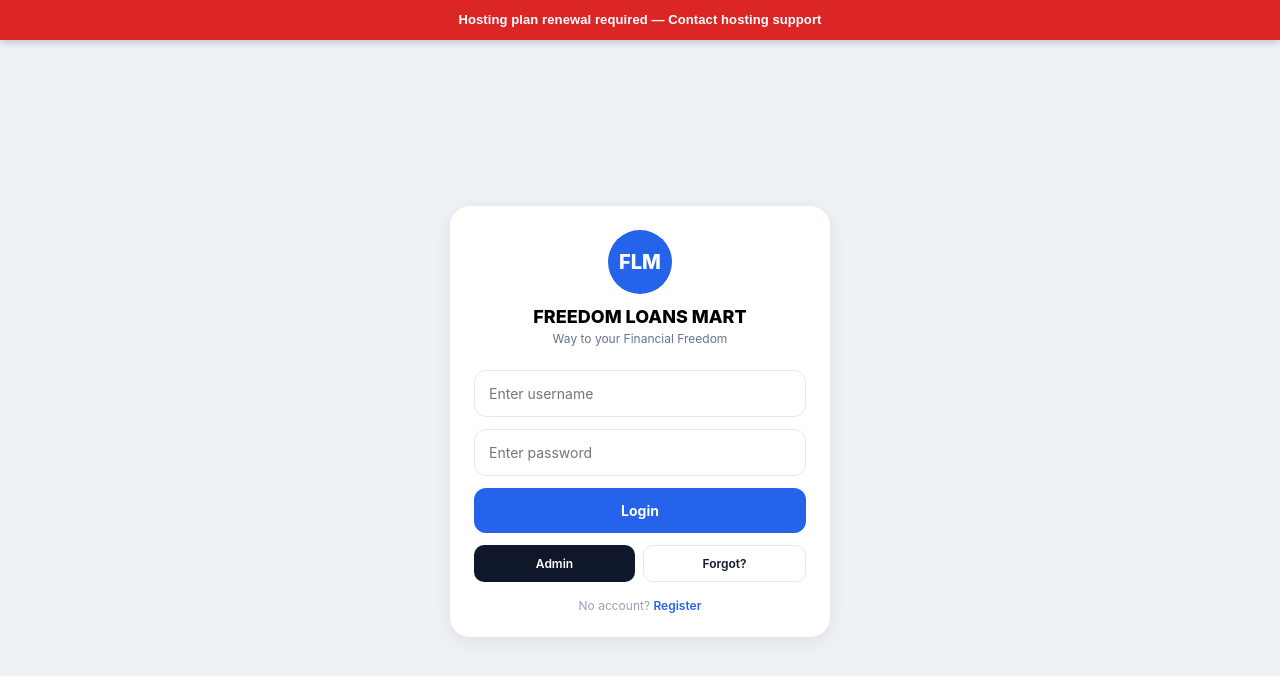
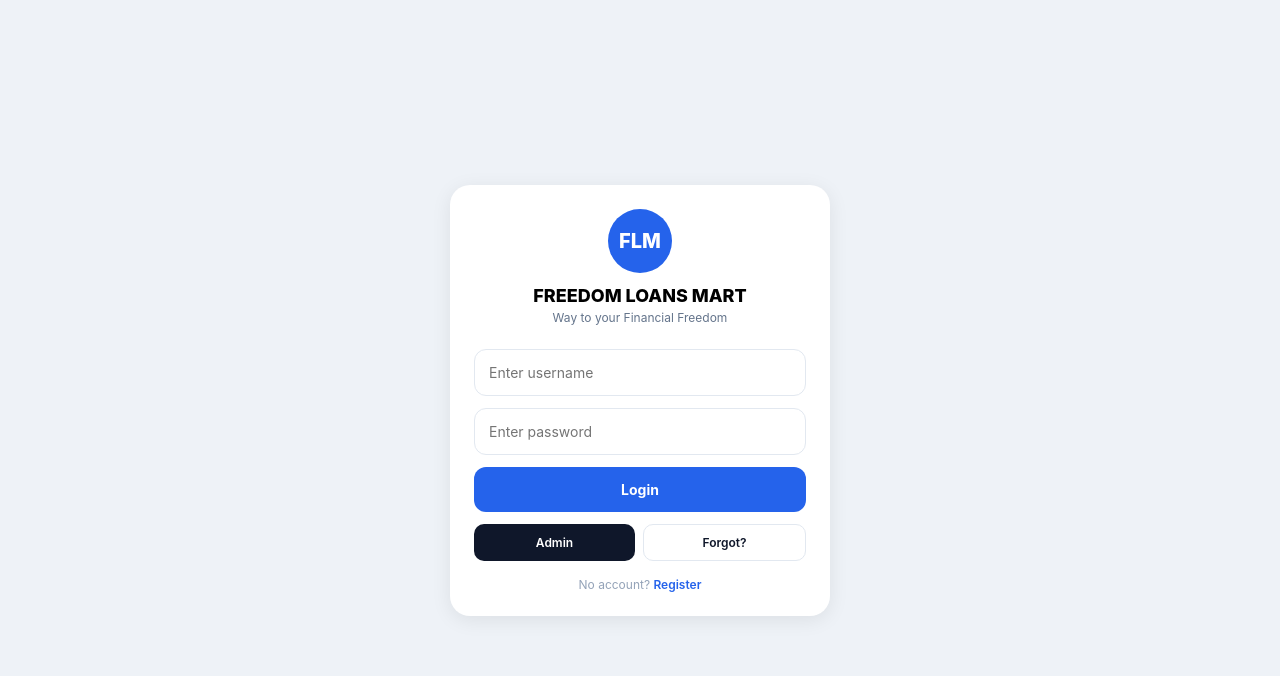
Before and after one commit to freedomloanmart-creator/Freedom-loan-mart, a plain HTML site: page login.html in a window 1280 px wide. Drawn offline with nearby package versions, Linux system fonts and the light colour scheme.

Commit message:
Add files via upload

```diff
--- a/login.html
+++ b/login.html
@@ -73,7 +73,7 @@ async function loginReal(flIdOrMobile,password){
 </script>
 <style>
 *{margin:0;padding:0;box-sizing:border-box;font-family:Inter,system-ui}
-body{background:#eef2f7;display:flex;align-items:center;justify-content:center;min-height:100vh;padding:58px 16px 16px}
+body{background:#eef2f7;display:flex;align-items:center;justify-content:center;min-height:100vh;padding:16px}
 .card{background:#fff;border-radius:20px;padding:24px;max-width:380px;width:100%;box-shadow:0 4px 20px rgba(0,0,0,.08)}
 .input{width:100%;padding:14px;border:1px solid #e2e8f0;border-radius:12px;font-size:14px;margin-bottom:12px;outline:none}
 .input:focus{border-color:#2563eb}
@@ -82,39 +82,8 @@ body{background:#eef2f7;display:flex;align-items:center;justify-content:center;m
 .btn-primary:hover{background:#1d4ed8}
 .toast{position:fixed;bottom:20px;left:50%;transform:translateX(-50%);background:#0f172a;color:#fff;padding:10px 16px;border-radius:999px;font-size:12px;z-index:9999}
 </style>
-
-<style>
-#flmHostingRenewalNotice{
-  position:fixed !important;
-  top:0 !important;
-  left:0 !important;
-  right:0 !important;
-  width:100% !important;
-  min-height:40px !important;
-  padding:10px 12px !important;
-  display:flex !important;
-  align-items:center !important;
-  justify-content:center !important;
-  text-align:center !important;
-  background:#dc2626 !important;
-  color:#ffffff !important;
-  font-family:Arial,system-ui,sans-serif !important;
-  font-size:13px !important;
-  line-height:1.35 !important;
-  font-weight:800 !important;
-  letter-spacing:.1px !important;
-  box-shadow:0 2px 8px rgba(0,0,0,.2) !important;
-  z-index:2147483647 !important;
-}
-</style>
-
 </head>
 <body>
-
-<div id="flmHostingRenewalNotice" role="alert" aria-live="polite">
-  Hosting plan renewal required — Contact hosting support
-</div>
-
 <div class="card" id="loginWrap">
 <div style="text-align:center;margin-bottom:24px">
   <div style="width:64px;height:64px;background:#2563eb;border-radius:50%;margin:0 auto;display:flex;align-items:center;justify-content:center;color:#fff;font-weight:800;font-size:20px">FLM</div>
```
Also changed, not shown: user.html (+2 -33 lines).
